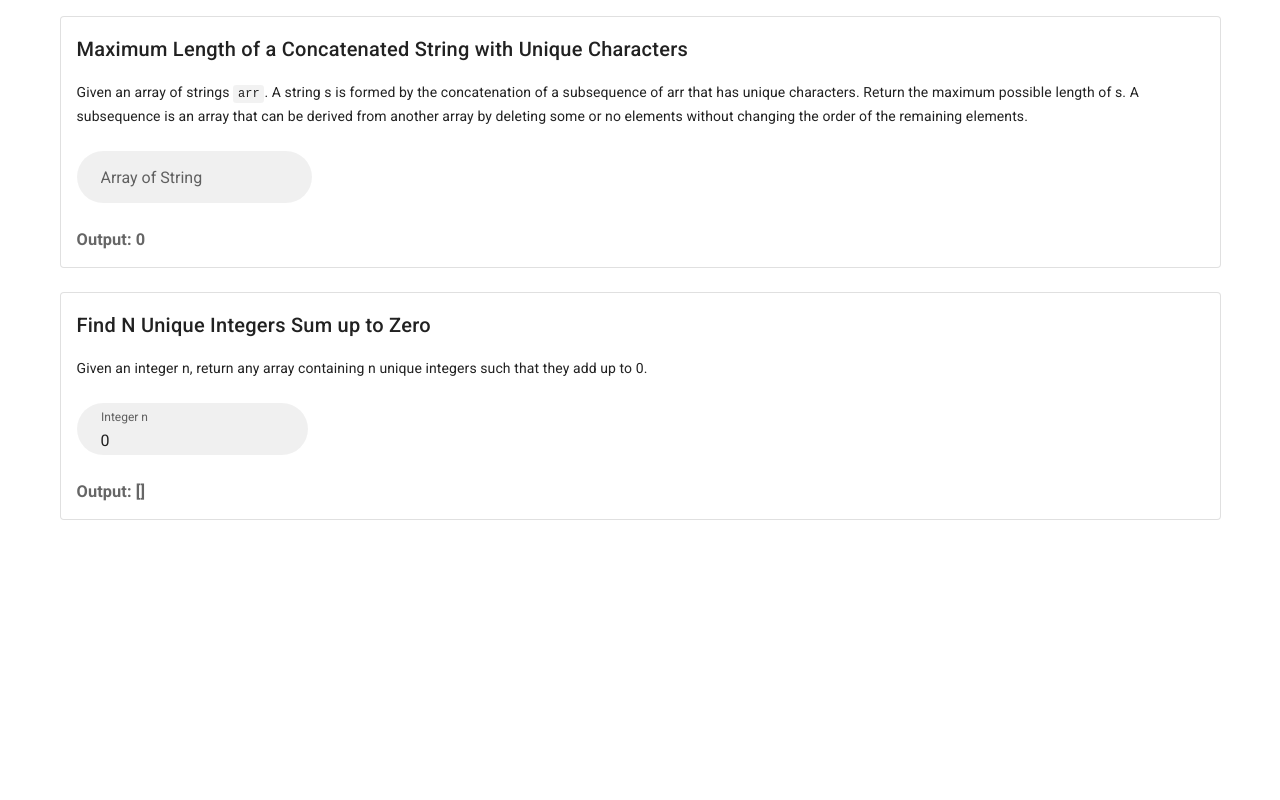
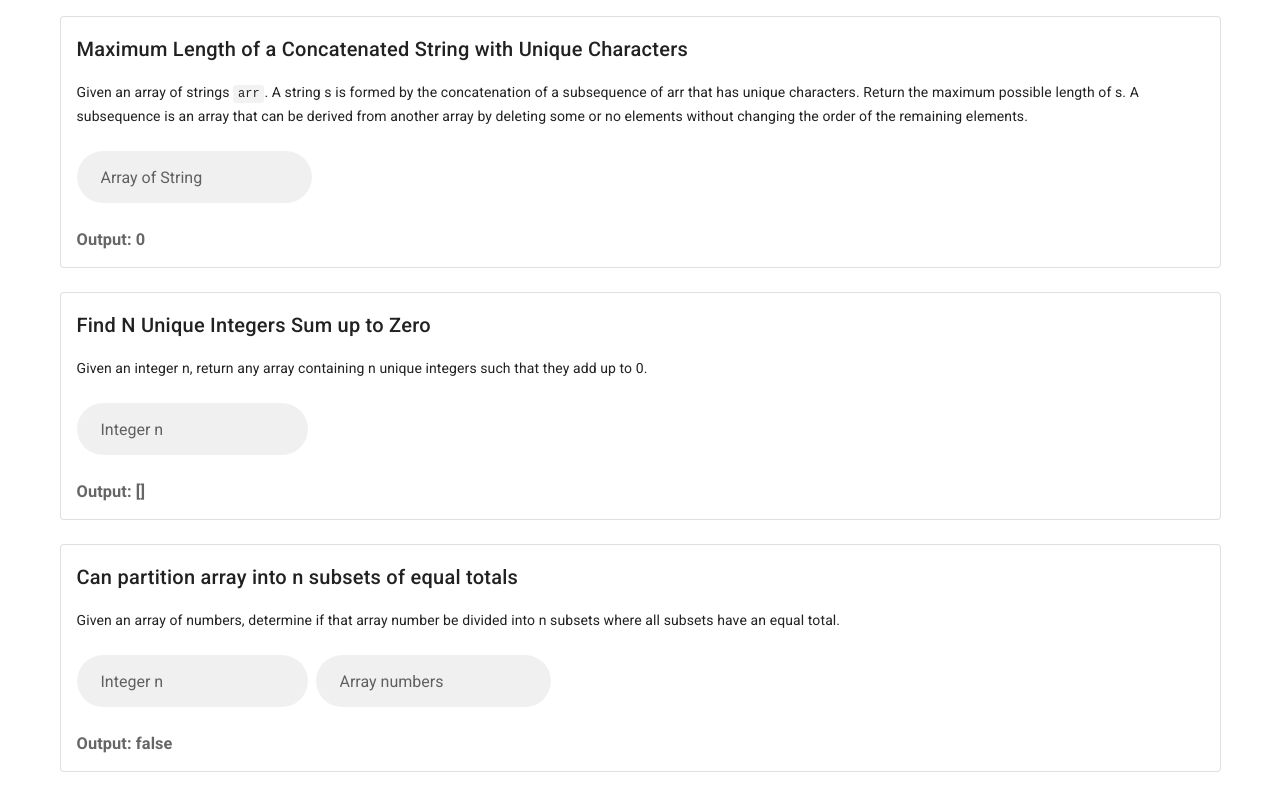
Before and after one commit to Matthew-The-Developer/microsoft-ots, a Vue app: page / in a window 1280 px wide. Shown: the part 1138-1938 px from the top of the page. Before the commit the page ends 1694 px from the top, so only its background shows below. Built offline with nearby package versions, Linux system fonts and the light colour scheme.

Commit message:
added github link and finished partition equally problem

```diff
--- a/src/App.vue
+++ b/src/App.vue
@@ -6,6 +6,15 @@
       dark
     >
       <v-app-bar-title>Microsoft OTS Exam</v-app-bar-title>
+
+      <v-spacer></v-spacer>
+
+      <v-btn
+        icon
+        href="https://github.com/Matthew-The-Developer"
+      >
+        <v-icon>mdi-github</v-icon>
+      </v-btn>
     </v-app-bar>
 
     <v-main>
@@ -16,6 +25,7 @@
         <PositiveNegative/>
         <MaxUnique/>
         <SumToZero/>
+        <PartitionEqualArrays/>
       </v-container>
     </v-main>
   </v-app>
@@ -29,6 +39,7 @@ import EqualPiles from '@/components/EqualPiles.vue';
 import PositiveNegative from '@/components/PositiveNegative.vue';
 import MaxUnique from '@/components/MaxUnique.vue';
 import SumToZero from '@/components/SumToZero.vue';
+import PartitionEqualArrays from '@/components/PartitionEqaulArrays.vue';
 
 export default Vue.extend({
   name: 'App',
@@ -40,6 +51,7 @@ export default Vue.extend({
     PositiveNegative,
     MaxUnique,
     SumToZero,
+    PartitionEqualArrays,
   },
 });
 </script>
--- /dev/null
+++ b/src/components/PartitionEqaulArrays.vue
@@ -0,0 +1,129 @@
+<template>
+  <v-card
+    class="mx-auto my-4"
+    outlined
+  >
+    <v-card-title>Can partition array into n subsets of equal totals</v-card-title>
+
+    <v-card-text>
+      <div class="text--primary mb-6">
+        Given an array of numbers, determine if that array number be divided into n subsets where all subsets have an equal total.
+      </div>
+
+      <div class="d-flex">
+        <v-text-field
+          v-model="devisions"
+          :rules="[ partitionLimit ]"
+          label="Integer n"
+          type="number"
+          filled
+          rounded
+          dense
+          class="shrink mr-1"
+        ></v-text-field>
+
+        <v-combobox
+          v-model="values"
+          :rules="[ rules.numeric ]"
+          hint="Input number, then press enter"
+          label="Array numbers"
+          class="shrink ml-1"
+          type="number"
+          append-icon=""
+          chips
+          clearable
+          multiple
+          filled
+          rounded
+          dense
+        >
+          <template v-slot:selection="{ attrs, item, select, selected }">
+            <v-chip
+              v-bind="attrs"
+              :input-value="selected"
+              close
+              @click="select"
+              @click:close="remove(item)"
+            >
+              {{ item }}
+            </v-chip>
+          </template>
+        </v-combobox>
+      </div>
+
+      <h3>Output: {{ getSubsets(values, devisions) }}</h3>
+    </v-card-text>
+  </v-card>
+</template>
+
+<script lang="ts">
+import Vue from 'vue';
+
+export default Vue.extend({
+  name: 'PartitionEqualArrays',
+
+  data: () => ({
+    values: [] as string[],
+    devisions: null,
+    rules: {
+      numeric: (v: string[]) => {
+        for (var i = 0; i < v.length; i++) {
+          if(/[^0-9]/g.test(v[i])) {
+            return "Insert numbers only";
+          }
+        }
+        return true;
+      }
+    },
+  }),
+
+  methods: {
+    getSubsets(values: string[], devisions: number): boolean {
+      if (!devisions || values.length < 1 || devisions > values.length) return false;
+
+      const numbers = values.map(value => parseInt(value));
+      let sum = numbers.reduce((sum, value) => sum + value, 0);
+
+      if (sum % devisions != 0) return false;
+
+      let visited = new Array<boolean>(numbers.length);
+
+      return this.solve(numbers, devisions, 0, sum / devisions, visited, 0);
+    },
+
+    solve(
+      numbers: number[],
+      devisions: number,
+      currentSum: number,
+      target: number,
+      visited: boolean[],
+      start: number
+    ): boolean {
+      if (devisions == 1) return true;
+      if (currentSum > target) return false;
+
+      if (currentSum == target) return this.solve(numbers, devisions - 1, 0, target, visited, 0);
+
+      for (let index = start; index < numbers.length; index++) {
+        if (!visited[index]) {
+          visited[index] = true;
+          if (this.solve(numbers, devisions, currentSum + numbers[index], target, visited, index + 1)) {
+            return true;
+          } else {
+            visited[index] = false;
+          }
+        }
+      }
+      return false;
+    },
+
+    partitionLimit(value = 0) {
+      return value <= this.values.length || 'Partitions cannot be greater than values';
+    }
+  }
+})
+</script>
+
+<style>
+
+</style>
--- a/src/components/SumToZero.vue
+++ b/src/components/SumToZero.vue
@@ -34,7 +34,7 @@ export default Vue.extend({
   name: 'SumToZero',
 
   data: () => ({
-    input: 0,
+    input: null,
   }),
 
   methods: {
```
